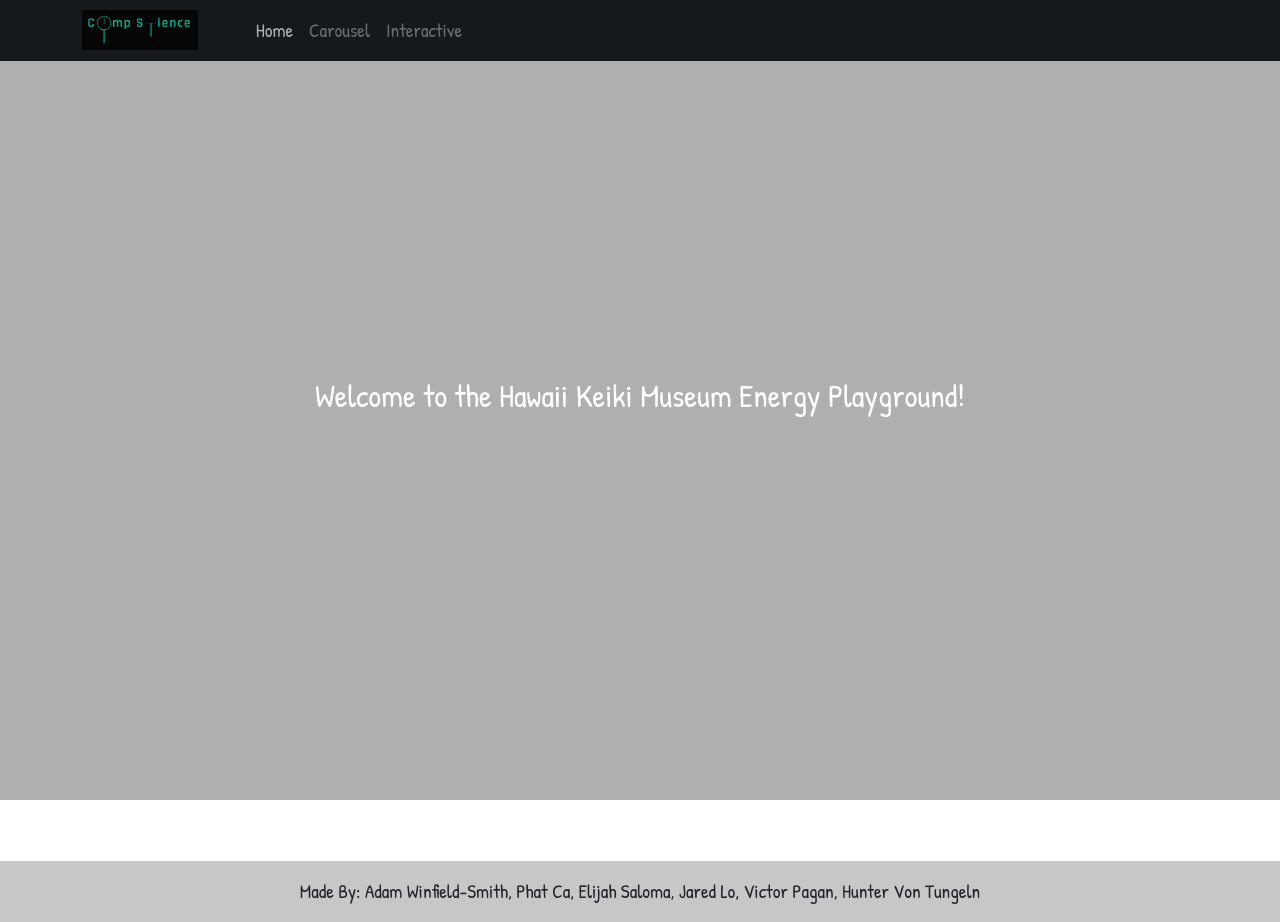
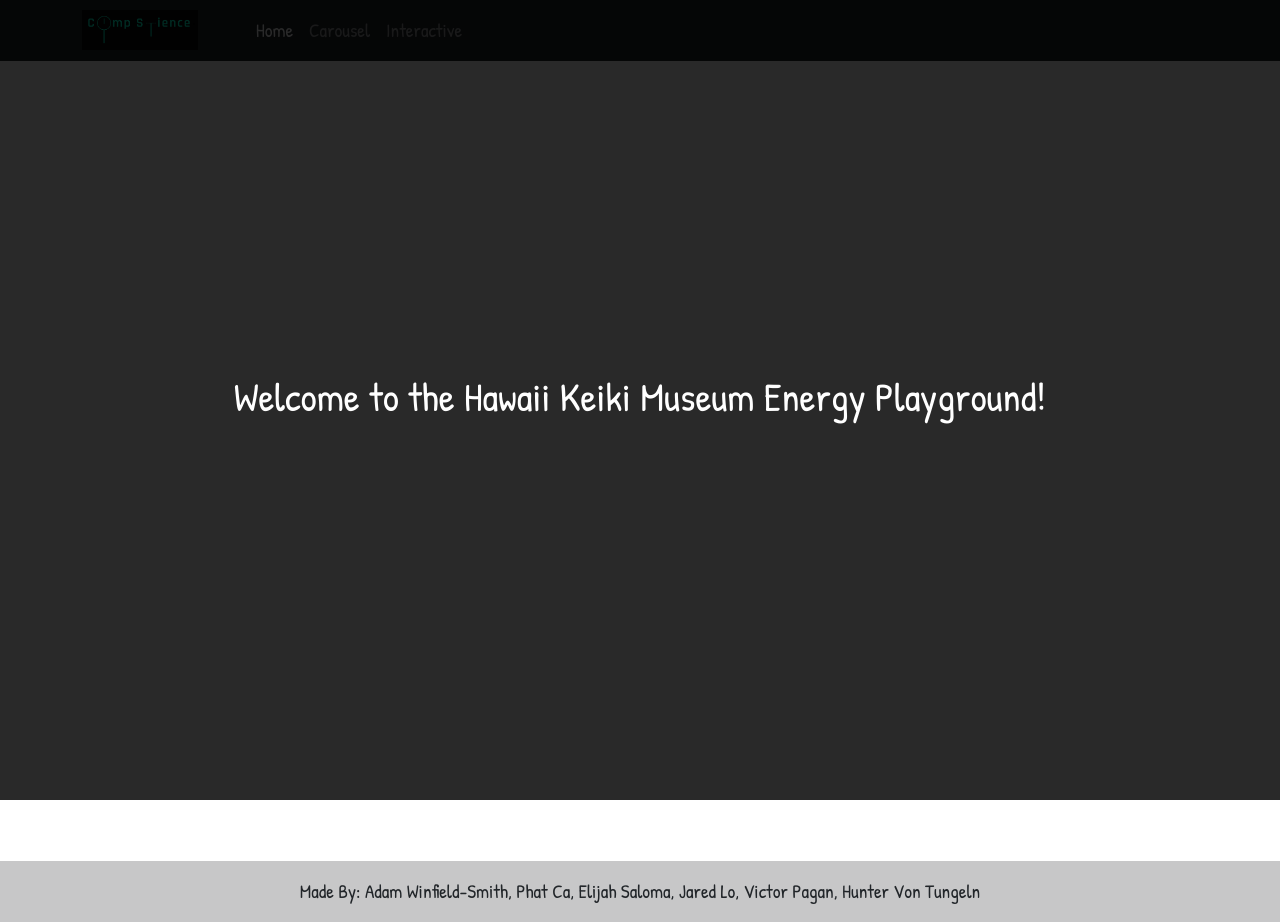
Before and after one commit to HACC2024/Comp-Sience, a React (Create React App) app in the folder app/: page /home in a window 1280 px wide. Built offline with nearby package versions, Linux system fonts and the light colour scheme.

Commit message:
made fadeout/in only once per session

```diff
--- a/app/src/pages/Landing.js
+++ b/app/src/pages/Landing.js
@@ -1,41 +1,86 @@
-
 import React, { useState, useEffect } from 'react';
-import NavbarComponent from '../components/NavbarComponent';
 import FooterComponent from '../components/Footer';
 
 const Landing = () => {
-    const [showContent, setShowContent] = useState(false);
+    const [introOpacity, setIntroOpacity] = useState(1);
+    const [mainContentOpacity, setMainContentOpacity] = useState(0);
+    const [showIntro, setShowIntro] = useState(false);
 
     useEffect(() => {
-        const timer = setTimeout(() => {
-            setShowContent(true);
-        }, 5000); // 5 seconds
+        const hasSeenIntro = sessionStorage.getItem('hasSeenIntro');
 
-        return () => clearTimeout(timer);
+        if (!hasSeenIntro) {
+            setShowIntro(true);
+            const introTimer = setTimeout(() => {
+                // Start fading out the intro and fading in the main content
+                let opacity = 1;
+                const fadeInterval = setInterval(() => {
+                    opacity -= 0.02;
+                    setIntroOpacity(Math.max(opacity, 0));
+                    setMainContentOpacity(Math.min(1 - opacity, 1));
+
+                    if (opacity <= 0) {
+                        clearInterval(fadeInterval);
+                        setShowIntro(false);
+                        sessionStorage.setItem('hasSeenIntro', 'true');
+                    }
+                }, 20);
+            }, 5000);
+
+            return () => clearTimeout(introTimer);
+        } else {
+            setMainContentOpacity(1);
+        }
     }, []);
 
     const welcomeText = "Welcome to the Hawaii Keiki Museum Energy Playground!";
 
     return (
-        <div className="landing-page">
-            <div className={`intro ${showContent ? 'fade-out' : ''}`}>
-                <h1>
+        <div style={{ position: 'relative', minHeight: '100vh' }}>
+            {showIntro && (
+                <div style={{
+                    position: 'fixed',
+                    top: 0,
+                    left: 0,
+                    width: '100%',
+                    height: '100%',
+                    backgroundColor: 'black',
+                    display: 'flex',
+                    justifyContent: 'center',
+                    alignItems: 'center',
+                    opacity: introOpacity,
+                    zIndex: 10,
+                    transition: 'opacity 1s ease-out',
+                }}>
+                    <h1 style={{ color: 'white', fontFamily: "'Patrick Hand', cursive" }}>
                         {welcomeText.split('').map((char, index) => (
                             <span
                                 key={index}
-                            style={{ animationDelay: `${index * 0.07}s` }}
-                            className="falling-letter"
+                                style={{
+                                    display: 'inline-block',
+                                    opacity: 0,
+                                    animation: `fallDown 0.5s forwards ${index * 0.07}s`,
+                                }}
                             >
-                            {char === ' ' ? '\u00A0' : char} {/* Use non-breaking space for spaces */}
+                                {char === ' ' ? '\u00A0' : char}
                             </span>
                         ))}
                     </h1>
                 </div>
-            <div className={`main-content ${showContent ? 'fade-in' : ''}`}>
-                <body style={{ backgroundColor: "grey" }}>
-                    {/* Your main content here */}
-                </body>
+            )}
+            <div style={{
+                opacity: mainContentOpacity,
+                transition: 'opacity 1s ease-in',
+            }}>
+                <div style={{ backgroundColor: "grey" }}>
                 </div>
+            </div>
+            <style jsx>{`
+                @keyframes fallDown {
+                    0% { transform: translateY(-50px); opacity: 0; }
+                    100% { transform: translateY(0); opacity: 1; }
+                }
+            `}</style>
         </div>
     );
 };
```
Lines whose indentation alone changed are shown as unchanged.
